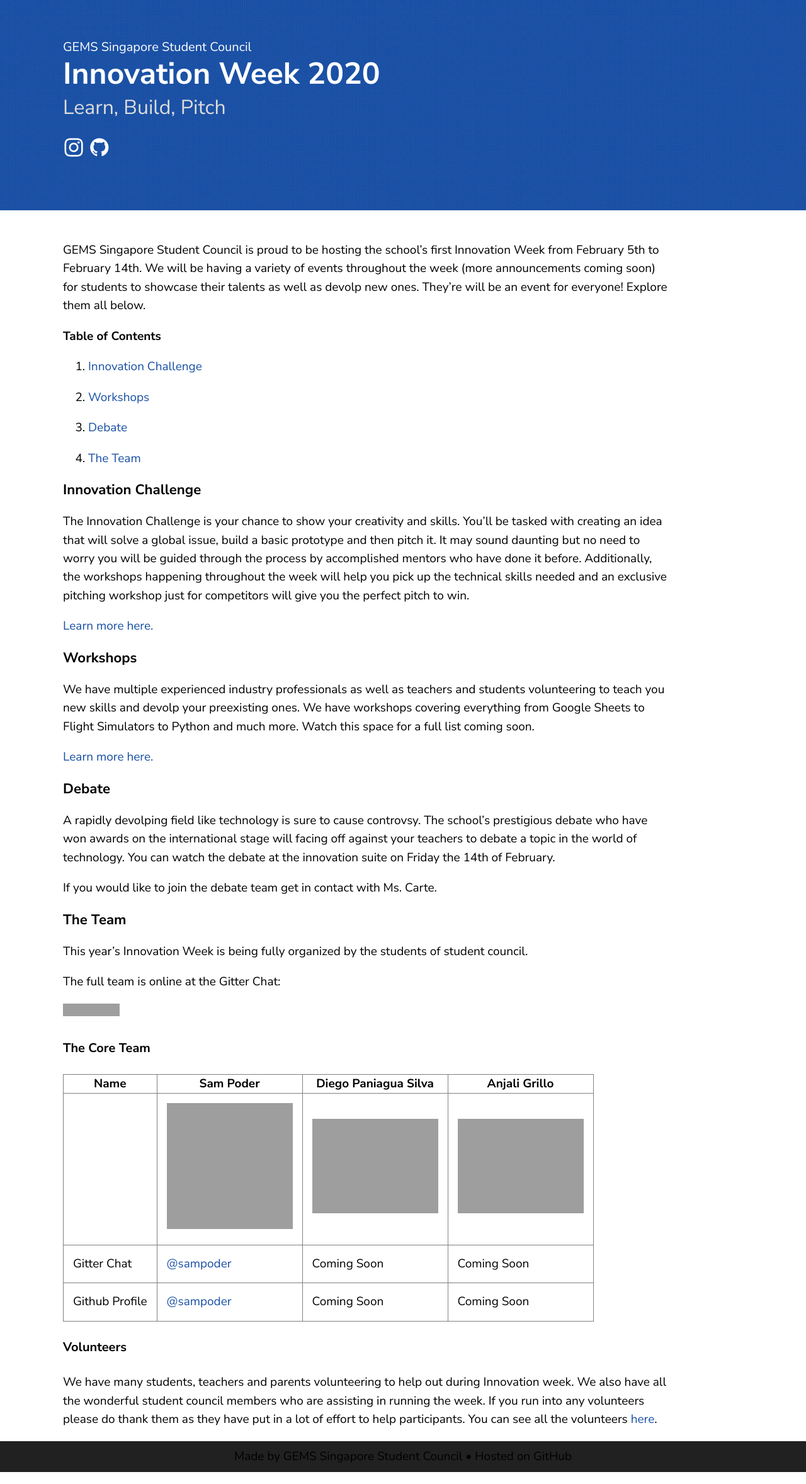
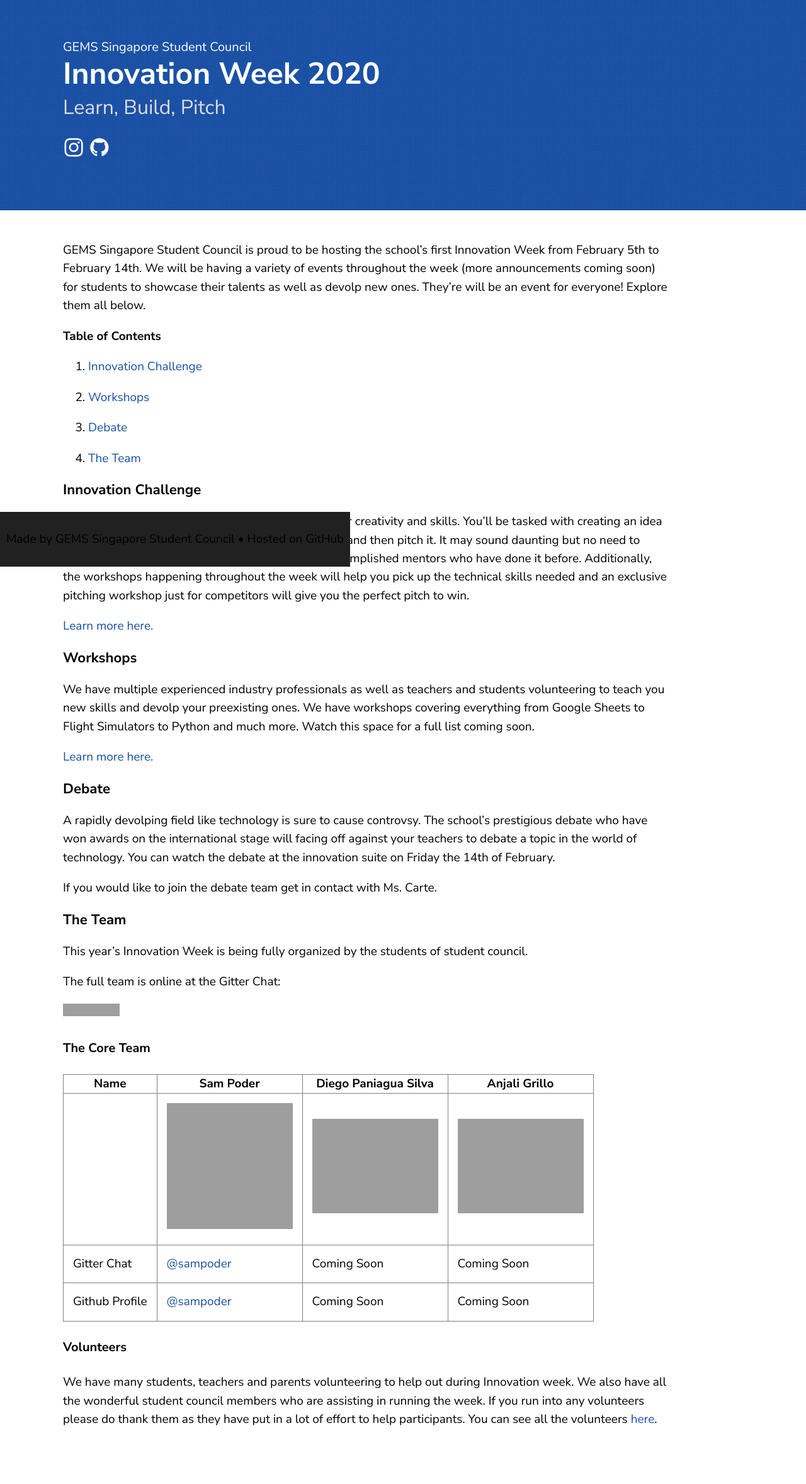
Before and after one commit to gemssingaporestudentcouncil/innovationweek2020, a Jekyll site: the page built from index.md, in a window 1280 px wide. Shown: the whole page at 63% size. Built offline with Jekyll 4.4.1, drawn with Linux system fonts in a browser that asks for light colours; after the commit the page ends 2289 px from its top, so only the background shows below that; grey boxes are pictures that could not be loaded.

Commit message:
Update page.html

```diff
--- a/_layouts/page.html
+++ b/_layouts/page.html
@@ -17,7 +17,7 @@
 			{{ content }}
 		</div>
 	</main>
-	<footer style = "background-color: #212121;"><center>
+	<footer style = "background-color: #212121; position:fixed; bottom:0;"><center>
 		<p style ="padding: 10px">Made by GEMS Singapore Student Council • Hosted on GitHub</p>
 	</center></footer>
 </body>
```
